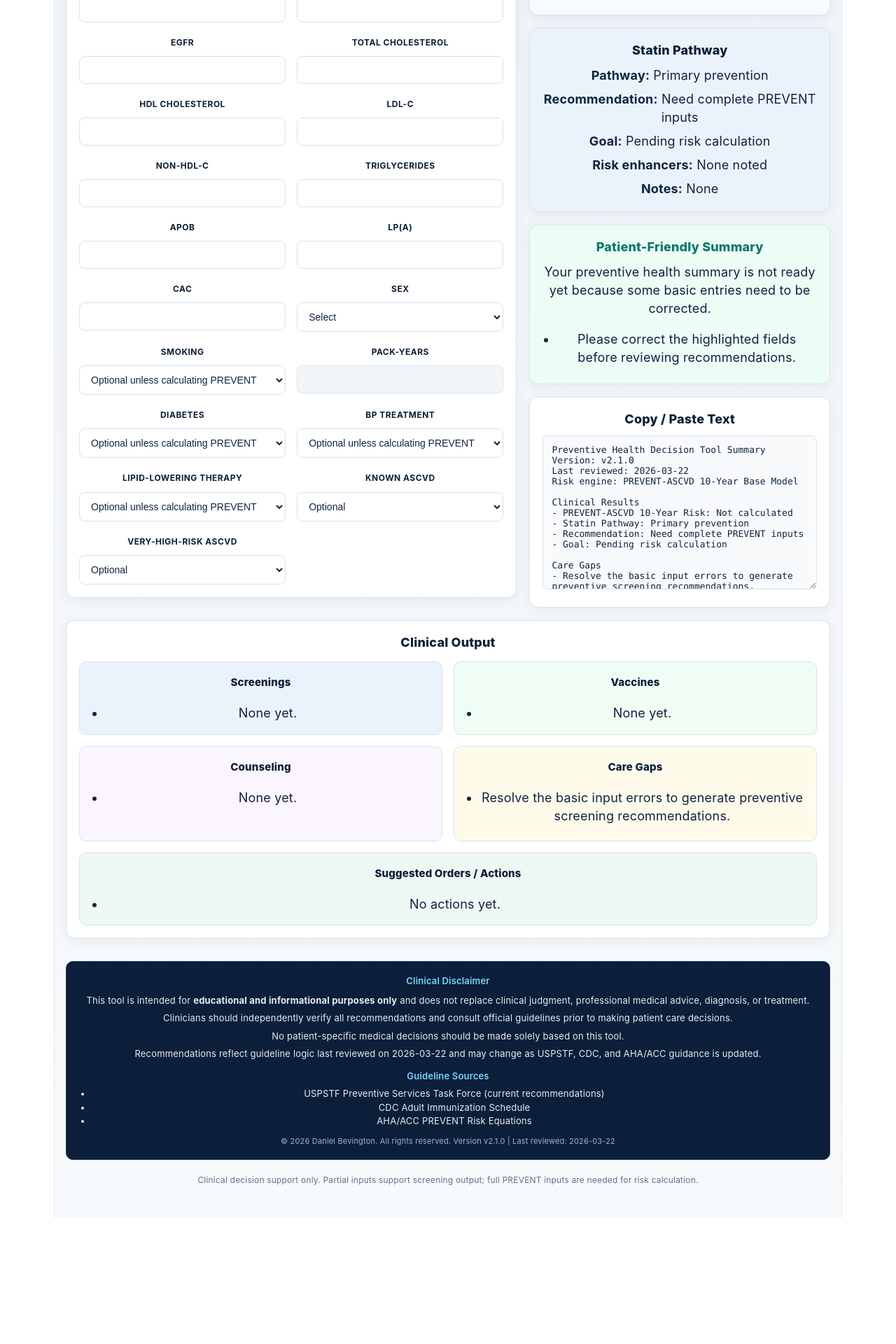
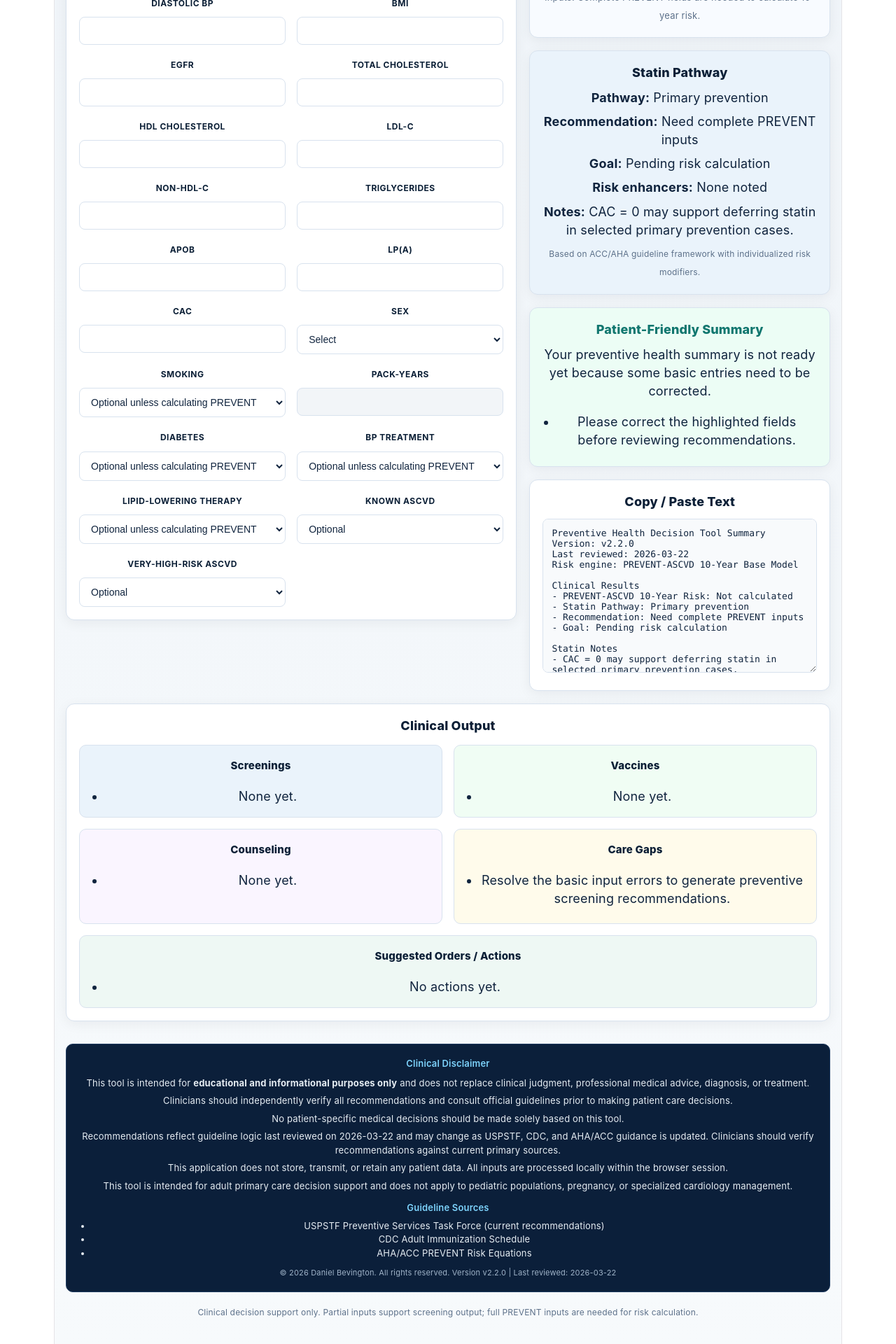
Before and after one commit to danbevington/preventive-health-tool, a React (Vite) app: page / in a window 1280 px wide. Shown: the part 534-2454 px from the top of the page at 70% size. Before the commit the page ends 2273 px from the top, so only its background shows below. Built offline with nearby package versions, Linux system fonts and the light colour scheme.

Commit message:
Final Version

```diff
--- a/src/App.jsx
+++ b/src/App.jsx
@@ -2,7 +2,7 @@ import { useMemo, useState } from "react";
 import { calcPreventAscvd, riskCat } from "./lib/prevent";
 import { buildStatinPathway } from "./lib/statinPathway";
 
-const APP_VERSION = "v2.1.0";
+const APP_VERSION = "v2.2.0";
 const APP_LAST_REVIEWED = "2026-03-22";
 const RISK_ENGINE_LABEL = "PREVENT-ASCVD 10-Year Base Model";
 
@@ -594,6 +594,9 @@ export default function App() {
           <div style={{ marginTop: "8px", fontSize: "14px", opacity: 0.86 }}>
             Partial inputs support preventive screening output; complete inputs generate PREVENT-ASCVD risk.
           </div>
+          <div style={{ marginTop: "6px", fontSize: "12px", opacity: 0.8 }}>
+            Version {APP_VERSION} • Production Build
+          </div>
         </div>
 
         <div className="print-card" style={{ ...cardStyle(), marginBottom: "18px" }}>
@@ -866,21 +869,25 @@ export default function App() {
               >
                 Statin Pathway
               </div>
+
               <div style={{ marginBottom: "8px" }}>
-                <strong>Pathway:</strong> {statinPlan.pathway}
+                <strong>Pathway:</strong> {statinPlan?.pathway || "Insufficient data"}
               </div>
               <div style={{ marginBottom: "8px" }}>
-                <strong>Recommendation:</strong> {statinPlan.recommendation}
+                <strong>Recommendation:</strong> {statinPlan?.recommendation || "Insufficient data"}
               </div>
               <div style={{ marginBottom: "8px" }}>
-                <strong>Goal:</strong> {statinPlan.goal}
+                <strong>Goal:</strong> {statinPlan?.goal || "Insufficient data"}
               </div>
               <div style={{ marginBottom: "8px" }}>
                 <strong>Risk enhancers:</strong>{" "}
-                {statinPlan.enhancers.length ? statinPlan.enhancers.join(", ") : "None noted"}
+                {statinPlan?.enhancers?.length ? statinPlan.enhancers.join(", ") : "None noted"}
               </div>
               <div>
-                <strong>Notes:</strong> {statinPlan.notes.length ? statinPlan.notes.join(", ") : "None"}
+                <strong>Notes:</strong> {statinPlan?.notes?.length ? statinPlan.notes.join(", ") : "None"}
+              </div>
+              <div style={{ marginTop: "8px", fontSize: "12px", color: COLORS.textSoft }}>
+                Based on ACC/AHA guideline framework with individualized risk modifiers.
               </div>
             </div>
 
@@ -1048,7 +1055,15 @@ export default function App() {
           </div>
 
           <div style={{ marginTop: "6px" }}>
-            Recommendations reflect guideline logic last reviewed on {APP_LAST_REVIEWED} and may change as USPSTF, CDC, and AHA/ACC guidance is updated.
+            Recommendations reflect guideline logic last reviewed on {APP_LAST_REVIEWED} and may change as USPSTF, CDC, and AHA/ACC guidance is updated. Clinicians should verify recommendations against current primary sources.
+          </div>
+
+          <div style={{ marginTop: "6px" }}>
+            This application does not store, transmit, or retain any patient data. All inputs are processed locally within the browser session.
+          </div>
+
+          <div style={{ marginTop: "6px" }}>
+            This tool is intended for adult primary care decision support and does not apply to pediatric populations, pregnancy, or specialized cardiology management.
           </div>
 
           <div style={{ marginTop: "12px", fontWeight: "600", color: "#7dd3fc" }}>
--- a/src/lib/statinPathway.js
+++ b/src/lib/statinPathway.js
@@ -45,11 +45,13 @@ export function buildStatinPathway(form, preventRisk) {
     }
   }
 
+  if (ldl >= 160) enhancers.push("LDL-C ≥160 mg/dL");
   if (tg >= 175) enhancers.push("Triglycerides ≥175 mg/dL");
   if (apob >= 130) enhancers.push("ApoB ≥130 mg/dL");
   if (lpa >= 50) enhancers.push("Lp(a) elevated");
   if (cac > 0) enhancers.push(`CAC present (${cac})`);
 
+  if (cac === 0) notes.push("CAC = 0 may support deferring statin in selected primary prevention cases.");
   if (cac >= 100) notes.push("CAC supports stronger statin consideration.");
   if (tg >= 500) notes.push("Evaluate severe hypertriglyceridemia management.");
 
```
